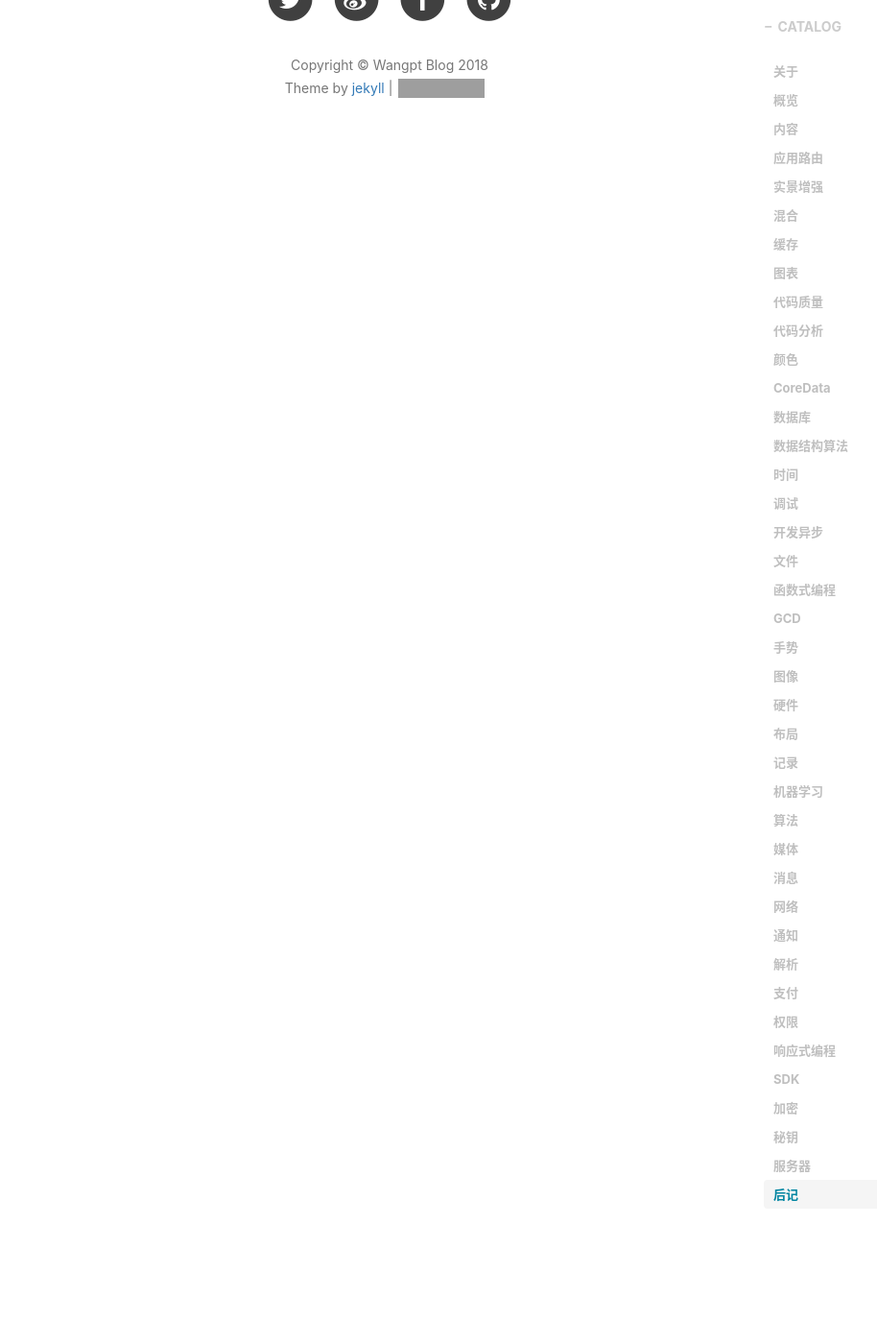
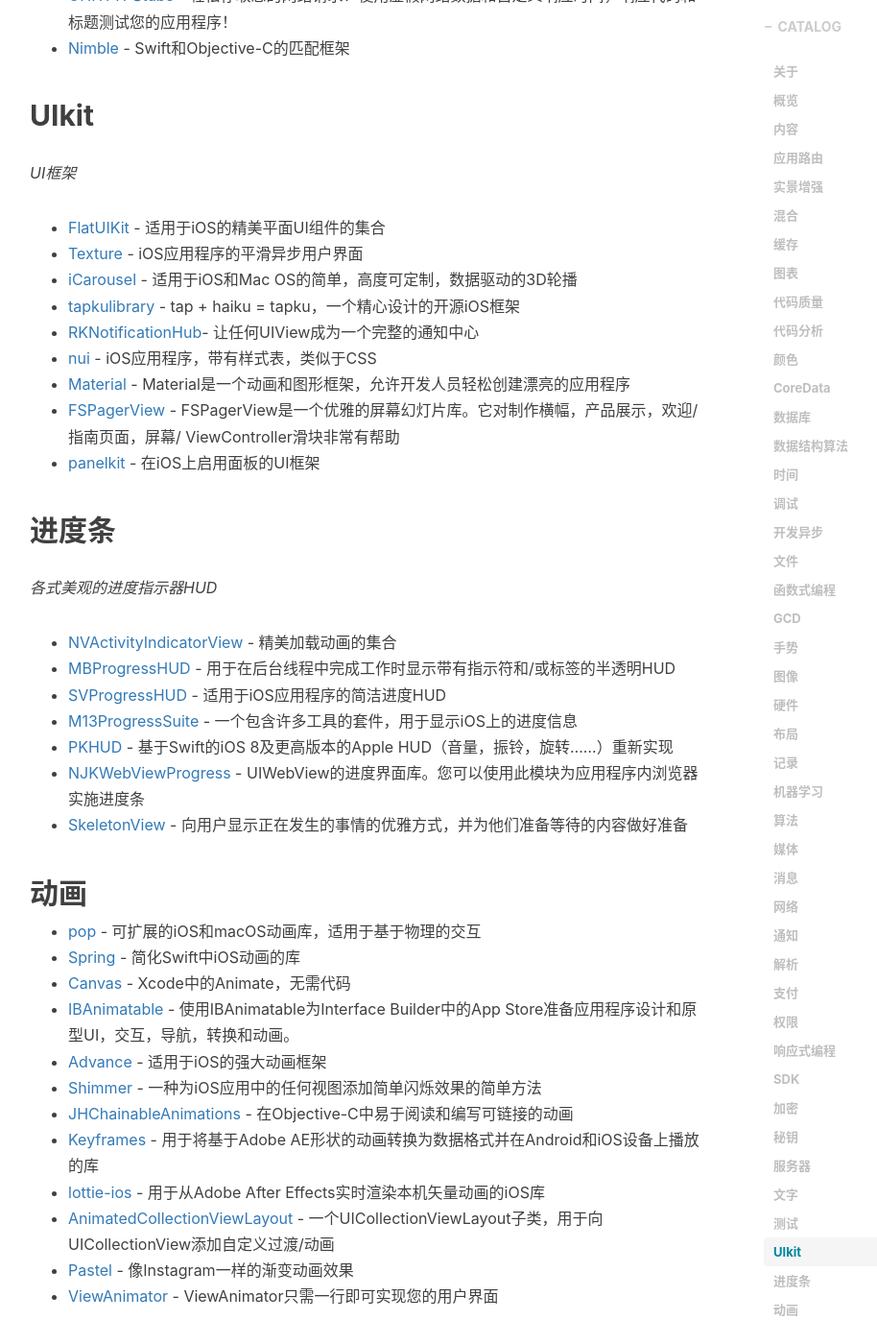
Before and after one commit to wangpt/wangpt.github.io, a Jekyll site: the page built from _posts/2018-08-29-vendor-github.markdown, in a window 1280 px wide and 1400 px high, scrolled down 12837 px. Shown: the whole window at 96% size, without its empty margins (234-1148 px from the left). Built offline with Jekyll 4.4.1, drawn with Linux system fonts in a browser that asks for light colours; nearby versions of some CDN libraries; comment, search, counter and statistics services are not loaded; some of the changed text lies outside the part shown; grey boxes are pictures that could not be loaded.

Commit message:
Fix vendor blog

```diff
--- a/_posts/2018-08-29-vendor-github.markdown
+++ b/_posts/2018-08-29-vendor-github.markdown
@@ -57,7 +57,12 @@
 - [加密](#加密)
 - [秘钥](#秘钥)
 - [服务器](#服务器)
-
+- [文字](#文字)
+- [测试](#测试)
+- [UIKit](#UIKit)
+- [进度条](#进度条)
+- [动画](#动画)
+-
 ## 内容
 ### 应用路由
 *优雅的URL路由，导航框架，深层链接等*
@@ -362,6 +367,59 @@
 * [Kitura](https://github.com/IBM-Swift/Kitura) - Swift Web框架和HTTP服务器
 * [GCDWebServer](https://github.com/swisspol/GCDWebServer) - 用于macOS和iOS的基于轻量级GCD的HTTP服务器（包括基于Web的上传器和WebDAV服务器）
 
+## 文字
+*富文本框架*
+
+* [nimbus](https://github.com/jverkoey/nimbus) - Nimbus是经验丰富的iOS软件设计人员的工具包
+* [DTCoreText](https://github.com/Cocoanetics/DTCoreText) - 允许在CoreText中使用HTML代码的方法
+* [YYText](https://github.com/ibireme/YYText) - 强大的iOS文本框架，用于显示和编辑富文本
+* [FormatterKit](https://github.com/mattt/FormatterKit) - stringWithFormat:用于复杂的格式
+
+## 测试
+*测试框架*
+
+* [Kiwi](https://github.com/kiwi-bdd/Kiwi) - 用于iOS开发的行为驱动开发库
+* [Quick](https://github.com/Quick/Quick) - Swift和Objective-C的行为驱动开发框架
+* [OHHTTPStubs](https://github.com/AliSoftware/OHHTTPStubs) - 轻松存取您的网络请求！使用虚假网络数据和自定义响应时间，响应代码和标题测试您的应用程序！
+* [Nimble](https://github.com/Quick/Nimble) -  Swift和Objective-C的匹配框架
+
+## UIkit
+*UI框架*
+* [FlatUIKit](https://github.com/Grouper/FlatUIKit) - 适用于iOS的精美平面UI组件的集合
+* [Texture](https://github.com/TextureGroup/Texture) - iOS应用程序的平滑异步用户界面
+* [iCarousel](https://github.com/nicklockwood/iCarousel) - 适用于iOS和Mac OS的简单，高度可定制，数据驱动的3D轮播
+* [tapkulibrary](https://github.com/devinross/tapkulibrary) - tap + haiku = tapku，一个精心设计的开源iOS框架
+* [RKNotificationHub](https://github.com/cwRichardKim/RKNotificationHub)- 让任何UIView成为一个完整的通知中心
+* [nui](https://github.com/tombenner/nui) - iOS应用程序，带有样式表，类似于CSS
+* [Material](https://github.com/CosmicMind/Material) - Material是一个动画和图形框架，允许开发人员轻松创建漂亮的应用程序
+* [FSPagerView](https://github.com/WenchaoD/FSPagerView) - FSPagerView是一个优雅的屏幕幻灯片库。它对制作横幅，产品展示，欢迎/指南页面，屏幕/ ViewController滑块非常有帮助
+* [panelkit](https://github.com/louisdh/panelkit) - 在iOS上启用面板的UI框架
+
+## 进度条
+*各式美观的进度指示器HUD*
+
+* [NVActivityIndicatorView](https://github.com/ninjaprox/NVActivityIndicatorView) - 精美加载动画的集合
+* [MBProgressHUD](https://github.com/jdg/MBProgressHUD) - 用于在后台线程中完成工作时显示带有指示符和/或标签的半透明HUD
+* [SVProgressHUD](https://github.com/SVProgressHUD/SVProgressHUD) - 适用于iOS应用程序的简洁进度HUD
+* [M13ProgressSuite](https://github.com/Marxon13/M13ProgressSuite) - 一个包含许多工具的套件，用于显示iOS上的进度信息
+* [PKHUD](https://github.com/pkluz/PKHUD) -  基于Swift的iOS 8及更高版本的Apple HUD（音量，振铃，旋转......）重新实现
+* [NJKWebViewProgress](https://github.com/ninjinkun/NJKWebViewProgress) - UIWebView的进度界面库。您可以使用此模块为应用程序内浏览器实施进度条
+* [SkeletonView](https://github.com/Juanpe/SkeletonView) - 向用户显示正在发生的事情的优雅方式，并为他们准备等待的内容做好准备
+
+## 动画
+* [pop](https://github.com/facebook/pop) -  可扩展的iOS和macOS动画库，适用于基于物理的交互
+* [Spring](https://github.com/MengTo/Spring) - 简化Swift中iOS动画的库
+* [Canvas](https://github.com/CanvasPod/Canvas) -  Xcode中的Animate，无需代码
+* [IBAnimatable](https://github.com/IBAnimatable/IBAnimatable) -  使用IBAnimatable为Interface Builder中的App Store准备应用程序设计和原型UI，交互，导航，转换和动画。
+* [Advance](https://github.com/timdonnelly/Advance) - 适用于iOS的强大动画框架
+* [Shimmer](https://github.com/facebook/Shimmer) - 一种为iOS应用中的任何视图添加简单闪烁效果的简单方法
+* [JHChainableAnimations](https://github.com/jhurray/JHChainableAnimations) - 在Objective-C中易于阅读和编写可链接的动画
+* [Keyframes](https://github.com/facebookincubator/Keyframes) - 用于将基于Adobe AE形状的动画转换为数据格式并在Android和iOS设备上播放的库
+* [lottie-ios](https://github.com/airbnb/lottie-ios) - 用于从Adobe After Effects实时渲染本机矢量动画的iOS库
+* [AnimatedCollectionViewLayout](https://github.com/KelvinJin/AnimatedCollectionViewLayout) - 一个UICollectionViewLayout子类，用于向UICollectionView添加自定义过渡/动画
+* [Pastel](https://github.com/cruisediary/Pastel) - 像Instagram一样的渐变动画效果
+* [ViewAnimator](https://github.com/marcosgriselli/ViewAnimator) -  ViewAnimator只需一行即可实现您的用户界面
+
 ---
 ## 后记
 
```
